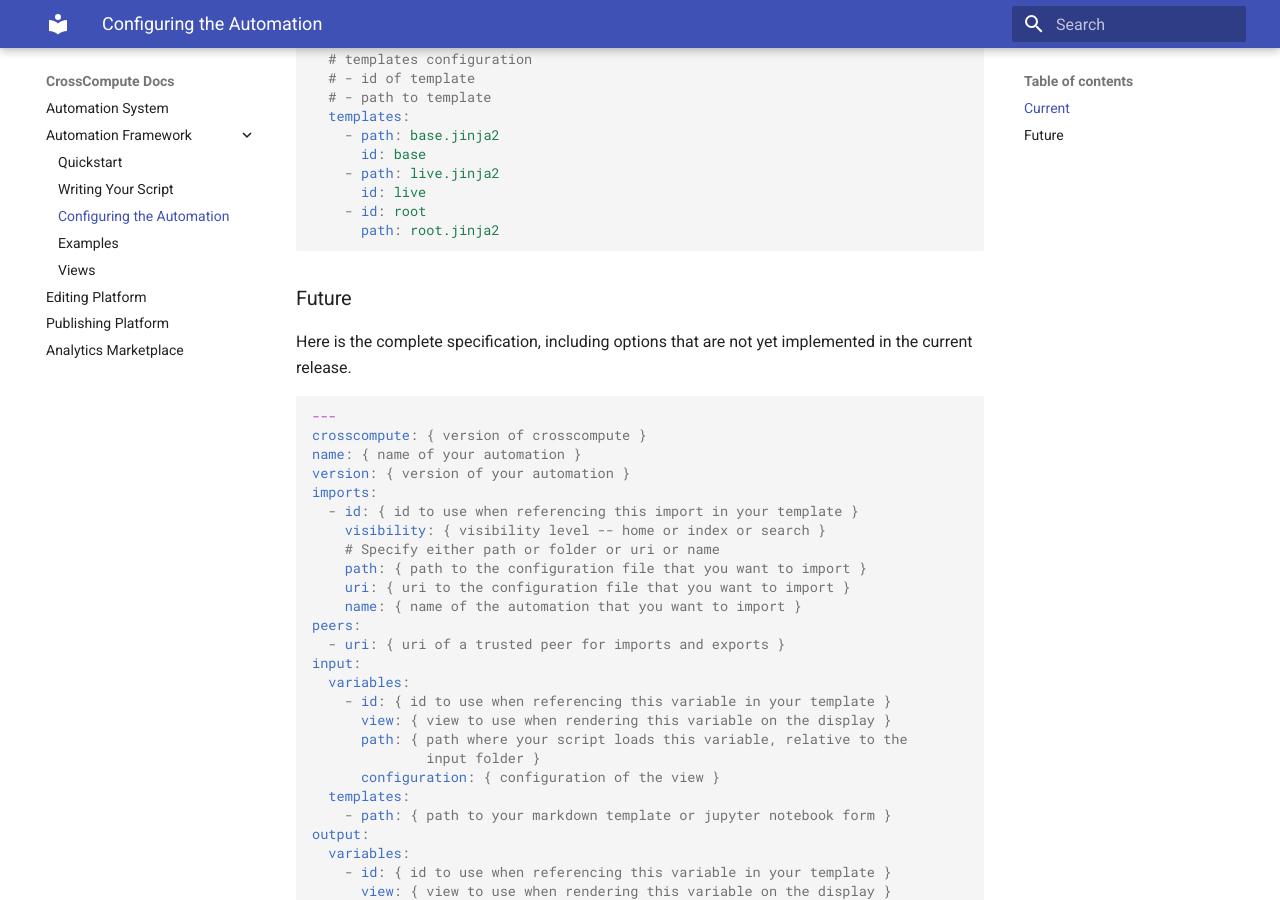
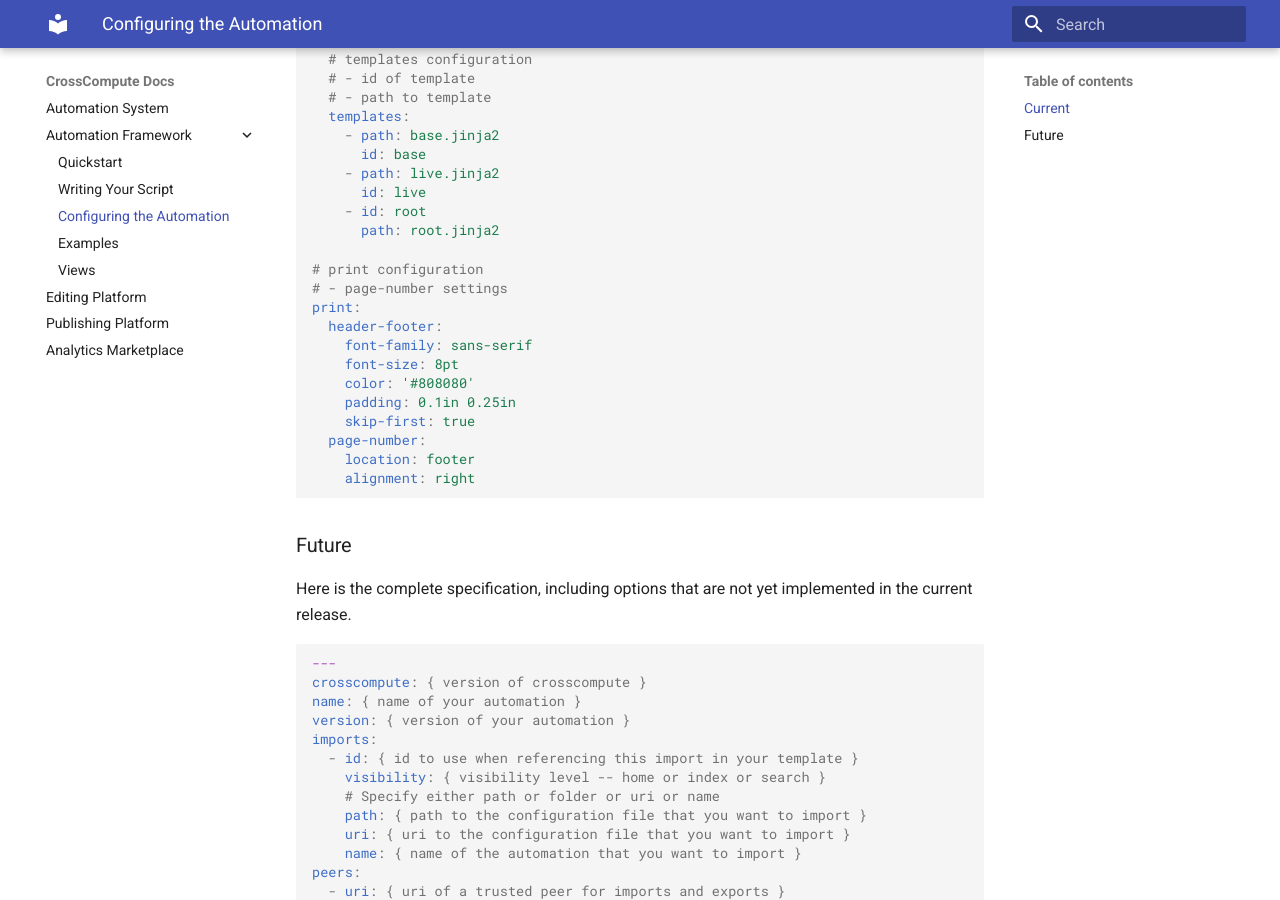
Before and after one commit to crosscompute/crosscompute-docs, an MkDocs documentation site: the page built from docs/automation-framework/configuration.md, in a window 1280 px wide and 900 px high, scrolled down 3863 px. Built offline with MkDocs 1.6.1 and Material for MkDocs 9.7.7, drawn with Linux system fonts in a browser that asks for light colours; some of the changed text lies outside the part shown.

Commit message:
Restore support for page numbers

````diff
--- a/docs/automation-framework/configuration.md
+++ b/docs/automation-framework/configuration.md
@@ -203,6 +203,19 @@
       id: live
     - id: root
       path: root.jinja2
+
+# print configuration
+# - page-number settings
+print:
+  header-footer:
+    font-family: sans-serif
+    font-size: 8pt
+    color: '#808080'
+    padding: 0.1in 0.25in
+    skip-first: true
+  page-number:
+    location: footer
+    alignment: right
 ```
 
 ### Future
@@ -324,6 +337,7 @@
   templates:
     - id: { id of your template }
       path: { path to your template }
+  header-footer: { header footer settings }
   page-number: { page number settings }
   format: { format to use when printing this automation }
 payment:
````
